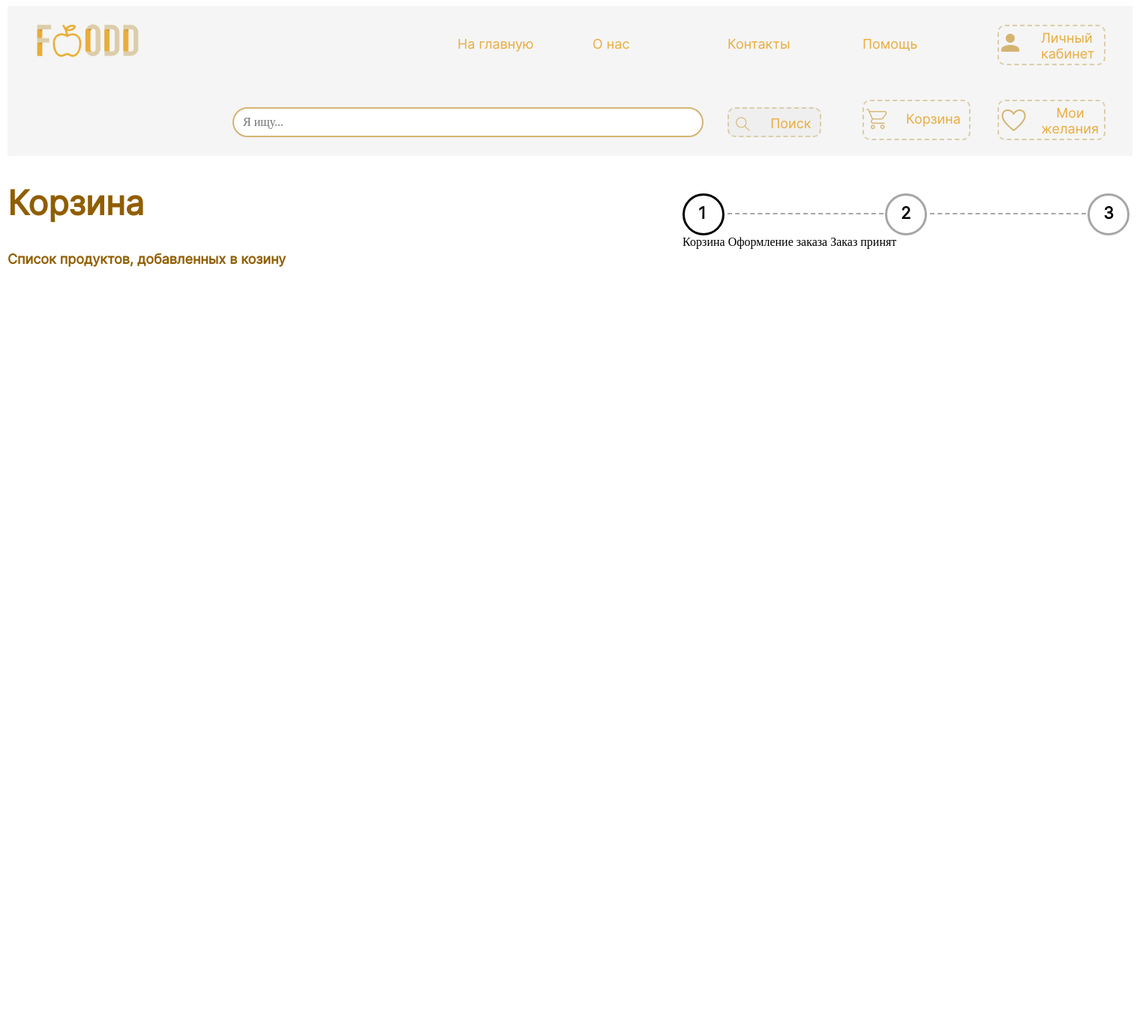
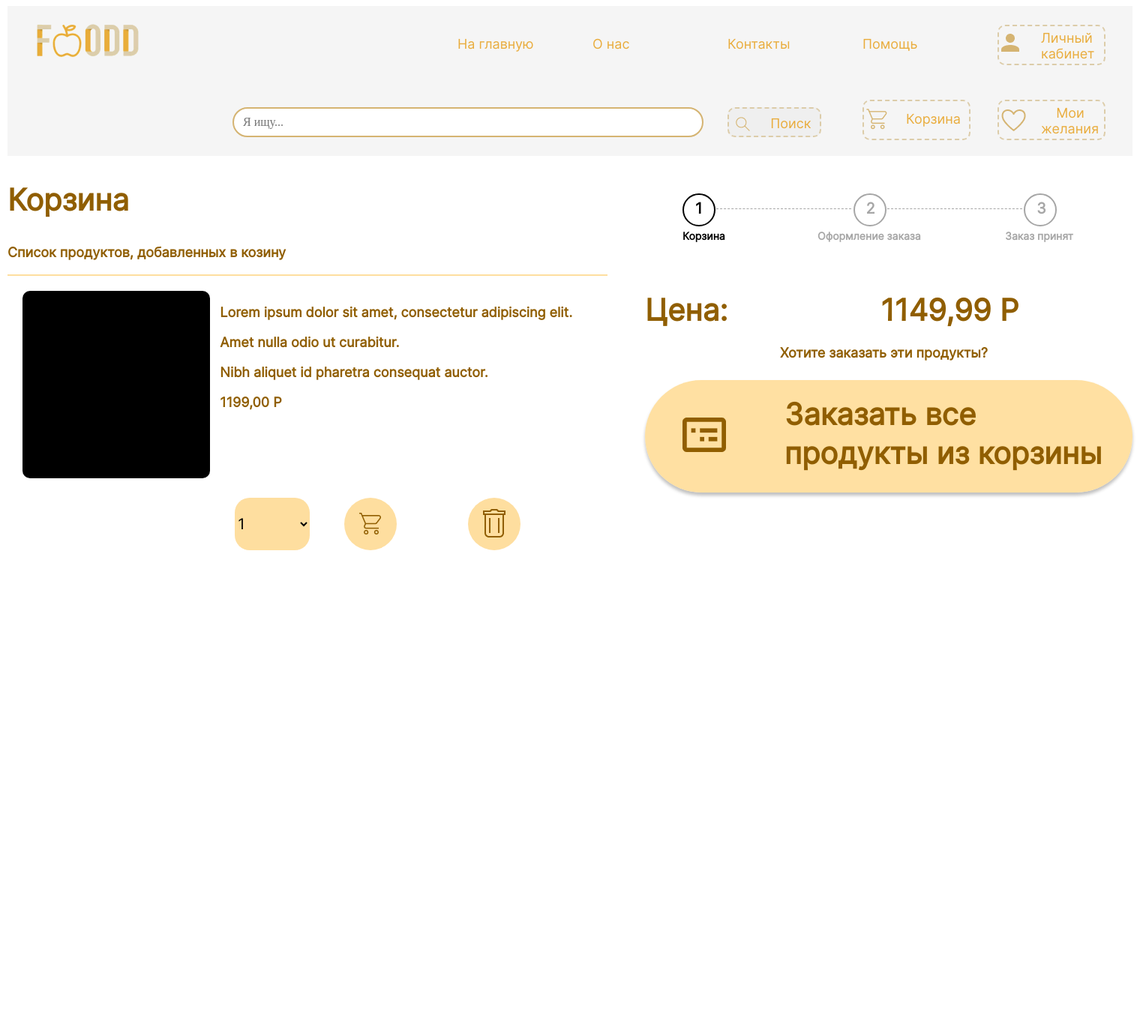
Before and after one commit to TriStarRiT/Site_Project, a PHP site: page /pocket.html in a window 1520 px wide. Shown: the whole page at 75% size. Before the commit the page ends 356 px from the top, so only its background shows below. Run offline with PHP 8.4, Linux system fonts and the light colour scheme.

Commit message:
Корзина

```diff
--- a/parts/pocket.css
+++ b/parts/pocket.css
@@ -115,7 +115,7 @@ textarea:focus, input:focus
     font-family: 'Inter';
     font-style: normal;
     font-weight: 700;
-    font-size: 45px;
+    font-size: 40px;
     line-height: 52px;
 }
 .usual_text{
@@ -126,42 +126,149 @@ textarea:focus, input:focus
     line-height: 22px;
     color: #905E01;
 }
+.main_content{
+    width:800px;
+    height: 1000px;
+}
+.line1{
+    border: 1px solid #FEDE9F;
+}
+.div_zac{
+    margin:20px;
+    display:grid;
+    grid-template-columns: 1fr 2fr;
+}
+.prod_pic{
+    width:250px;
+    height:250px;
+    background-color: black;
+    border-radius: 10px;
+}
+
+.colich_nav{
+    position: relative;
+    display: inline-block;
+}
+/**/
+.list1{
+    box-sizing: border-box;
+    width:100px;
+    height: 70px;
+    margin-left:20px;
+    border-radius: 20px;
+    font-family: 'Inter';
+    font-style: normal;
+    font-weight: 400;
+    font-size: 20px;
+    line-height: 42px;
+    background-color: #FEDE9F;
+    border:none;
+    /**/
+
+
+}
+.list_let{
+    color: #905E01;
+}
+
+.circle_full{
+    width:70px;
+    height: 70px;
+    border-radius: 50%;
+    background-color: #FEDE9F;
+    margin-top: 16px;
+}
+/*
+
+Lorem ipsum dolor sit amet, consectetur adipiscing elit.
+Amet nulla odio ut curabitur.
+Nibh aliquet id pharetra consequat auctor.
+
+1 199,00 ₽   1 329,00 ₽
+
+*/
 .etap{
     display:grid;
-    grid-template-columns: 60px 3fr 60px 3fr 60px;
+    grid-template-columns: 45px 3fr 45px 3fr 45px;
     margin-top: 50px;
+    margin-left: 50px;
+    width:500px;
 }
 .hr-dashed-bg {
-	margin: 20px 0;
+	margin: 20px 0px 50px 00px;
 	padding: 0;
 	height: 0;
 	border: none;
-	border-top: 2px dashed rgba(166, 166, 166, 1);
-    width: 208px;
-    top:264px;
+	border-top: 1px dashed rgba(166, 166, 166, 1);
+    width: 180px;
+
     position: absolute;
 }
 .sircle_active{
-    width: 50px;
-    height: 50px;
+    width: 40px;
+    height: 40px;
     border-radius: 50%;
-    border-color: black;
-    border-style: solid;
+    border: 2px solid black;
 }
 .sircle_unactive{
-    width: 50px;
-    height: 50px;
+    width: 40px;
+    height: 40px;
     border-radius: 50%;
-    border-color: rgba(166, 166, 166, 1);
-    border-style: solid;
+    border: 2px solid rgba(166, 166, 166, 1);
+
 }
 .active_let{
-    margin-left:18px;
-    top:10px;
+    margin-left:15px;
+    top:5px;
     font-family: 'Inter';
     font-style: normal;
     font-weight: 700;
-    font-size: 22px;
+    font-size: 20px;
     line-height: 26px;
-    position:relative
+    position:relative;
 }
+.un_active_let{
+    margin-left:15px;
+    top:5px;
+    font-family: 'Inter';
+    font-style: normal;
+    font-weight: 700;
+    font-size: 20px;
+    line-height: 26px;
+    position:relative;
+    color: #A6A6A6;
+}
+.mini_text_div{
+    display:grid;
+    grid-template-columns: 180px 250px 170px;
+    margin-left: 50px;
+    width:500px;
+}
+.mini_text{
+    font-family: 'Inter';
+    font-style: normal;
+    font-weight: 700;
+    font-size: 14px;
+    line-height: 26px;
+}
+.mini_text1{
+    font-family: 'Inter';
+    font-style: normal;
+    font-weight: 700;
+    font-size: 14px;
+    line-height: 26px;
+    color: #A6A6A6;
+}
+.cost{
+    margin-left:200px;
+}
+.big_but{
+    width:650px;
+    height:150px;
+    display: grid;
+    grid-template-columns: 4fr 10fr;
+    background: rgba(255, 212, 127, 0.72);
+    box-shadow: 0px 4px 4px rgba(0, 0, 0, 0.25);
+    border-radius: 100px;
+    margin-top:25px;
+}
--- a/parts/pocket.html
+++ b/parts/pocket.html
@@ -46,6 +46,41 @@
         <div>
             <h1 class="bold_text">Корзина</h1>
             <p class="usual_text">Список продуктов, добавленных в козину</p>
+            <nav class="main_content">
+                <div class="line1"></div>
+                <nav class="div_zac">
+                    <div class="prod_pic"></div>
+                    <nav style="margin-left:10px;">
+                        <h3 class="usual_text">Lorem ipsum dolor sit amet, consectetur adipiscing elit.</h3>
+                        <p class="usual_text">Amet nulla odio ut curabitur.</p>
+                        <p class="usual_text">Nibh aliquet id pharetra consequat auctor.</p>
+                        <label class="usual_text">1199,00 P</label>
+
+                        <nav style="display:grid; grid-template-columns:1fr 1fr 1fr; margin-top:100px">
+                            <form class="form1">
+                                <p><select class="list1">
+                                 <option class="list_let">1</option>
+                                 <option class="list_let">2</option>
+                                 <option class="list_let">3</option>
+                                 <option class="list_let">4</option>
+                                 <option class="list_let">5</option>
+                                 <option class="list_let">6</option>
+                                </select class="list_let"></p>
+                            </form>
+
+                            <nav class="circle_full">
+                                <img style="margin:20px 0px 0px 20px" src="/image/pocket_dark.png">
+                            </nav>
+
+                            <nav class="circle_full">
+                                <img style="margin:15px 0px 0px 20px" src="/image/trash.png">
+                            </nav>
+                        </nav>
+
+
+                    </nav>
+                </nav>
+            </nav>
         </div>
         <nav>
             <div class="etap">
@@ -57,18 +92,36 @@
                 <nav><hr class="hr-dashed-bg"></nav>
 
                 <nav>
-                    <div class="sircle_unactive"><label class="active_let">2</label></div>
+                    <div class="sircle_unactive"><label class="un_active_let">2</label></div>
                 </nav>
 
                 <nav><hr class="hr-dashed-bg"></nav>
 
                 <nav>
-                    <div class="sircle_unactive"><label class="active_let">3</label></div>
+                    <div class="sircle_unactive"><label class="un_active_let">3</label></div>
                 </nav>
             </div>
-            <label>Корзина</label>
-            <label>Оформление заказа</label>
-            <label>Заказ принят</label>
+            <nav class="mini_text_div">
+                <label class="mini_text">Корзина</label>
+                <label class="mini_text1">Оформление заказа</label>
+                <label style="margin-right:50px;" class="mini_text1">Заказ принят</label>
+            </nav>
+            <nav style="margin-top: 60px">
+                <label class="bold_text">Цена:</label>
+                <label class="bold_text cost">1149,99 Р</label>
+            </nav>
+
+            <nav style="margin:20px 0px 0px 180px ">
+                <label class="usual_text">Хотите заказать эти продукты?</label>
+            </nav>
+            <div class="big_but">
+                <nav>
+                    <img style="margin:50px" src="/image/pic_zac.png">
+                </nav>
+                <nav style="margin-top:20px;">
+                    <label class="bold_text">Заказать все <br> продукты из корзины</label>
+                </nav>
+            </div>
         </nav>
     </nav>
 </body>
```
Also changed, not shown: parts/image/pic_zac.png (added), parts/image/pocket_dark.png (added), parts/image/trash.png (added).
